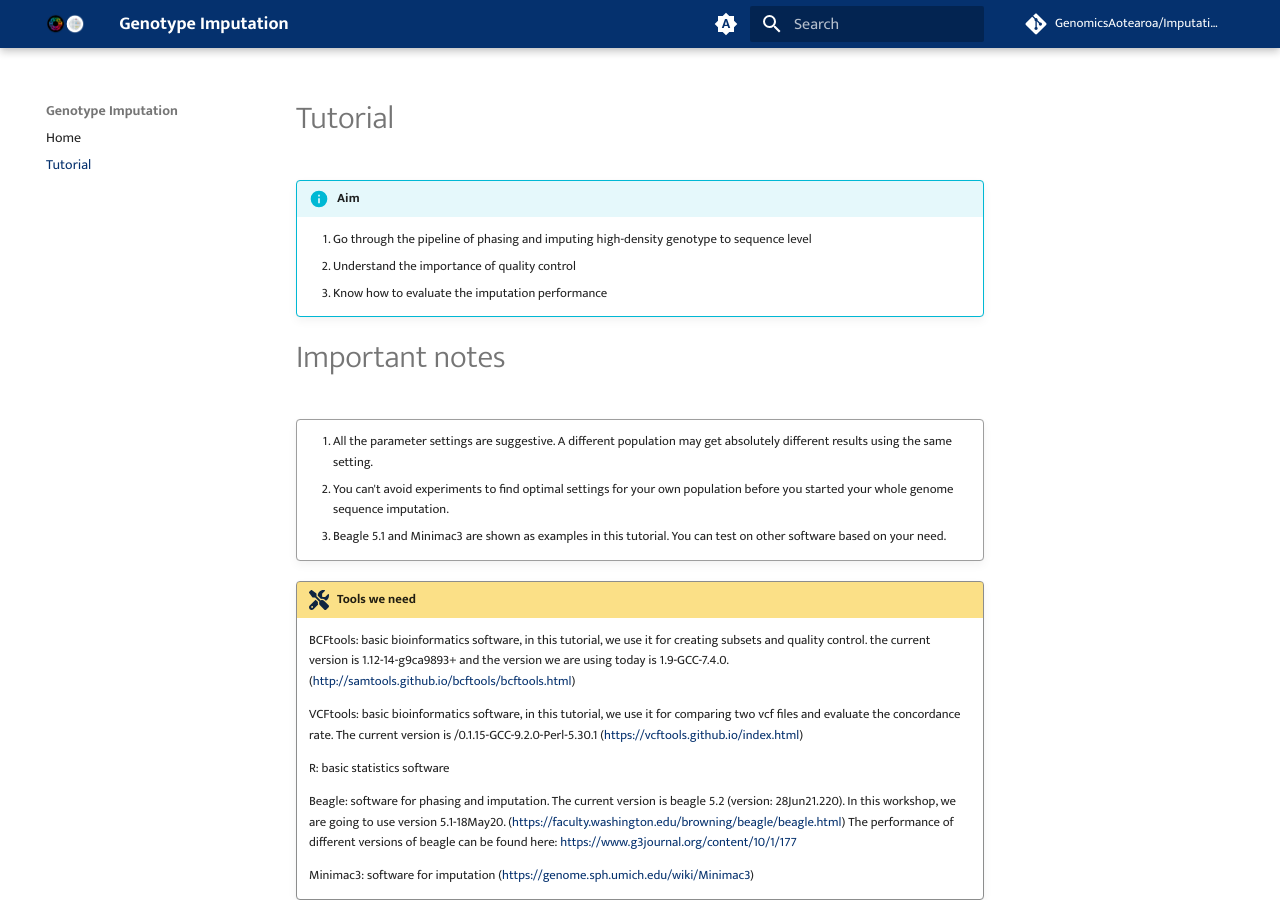
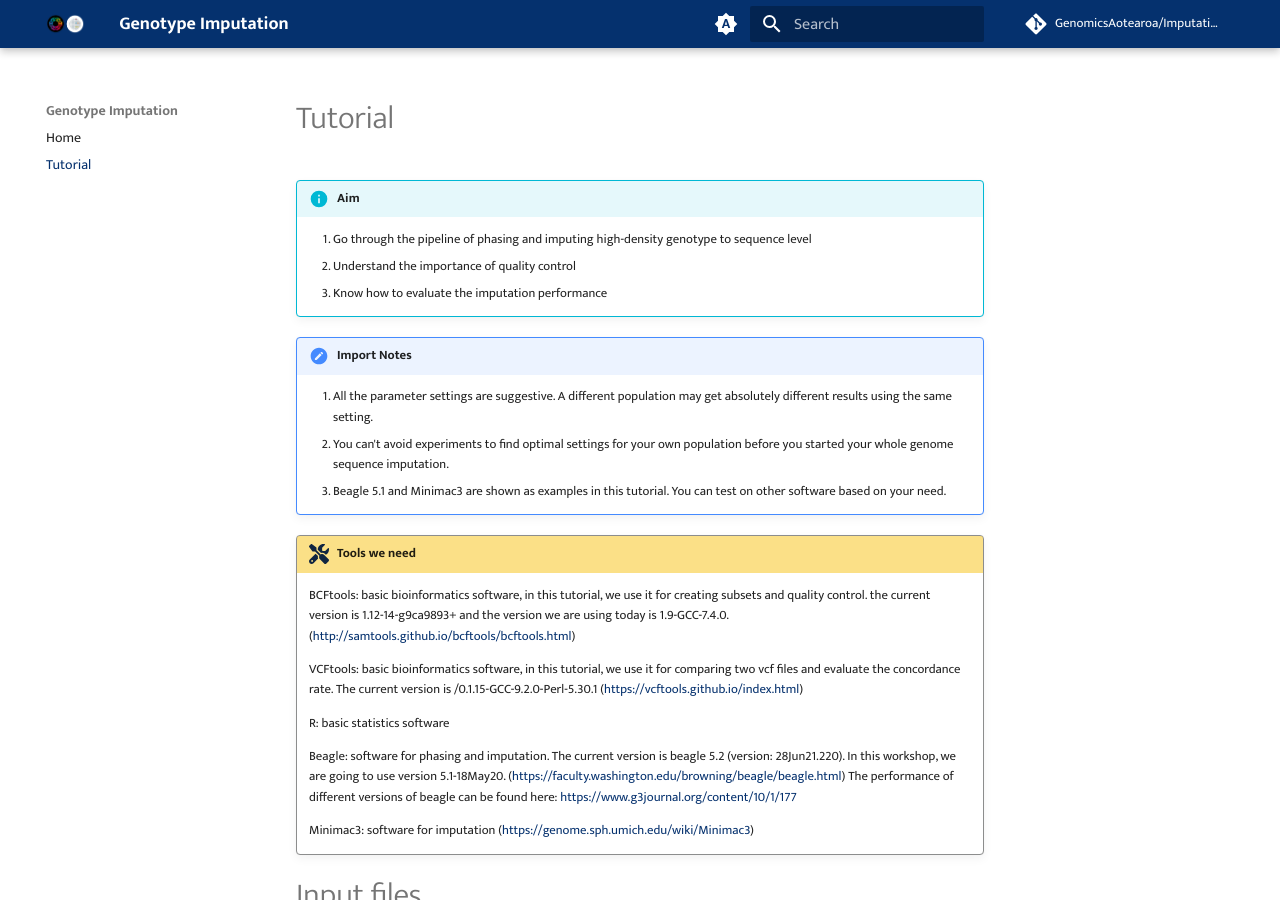
Before and after one commit to GenomicsAotearoa/Imputation-workshop, an MkDocs documentation site: the page built from docs/1_tutorial .md, in a window 1280 px wide and 900 px high. Built offline with MkDocs 1.6.1 and Material for MkDocs 9.7.7, drawn with Linux system fonts in a browser that asks for light colours; comment, search, counter and statistics services are not loaded.

Commit message:
add a note admonition

```diff
--- a/docs/1_tutorial .md
+++ b/docs/1_tutorial .md
@@ -6,9 +6,8 @@
     2. Understand the importance of quality control
     3. Know how to evaluate the imputation performance
 
-# Important notes
 
-!!! quote ""
+!!! note  "Import Notes"
 
     1. All the parameter settings are suggestive. A different population may get absolutely different results using the same setting.
     2. You can't avoid experiments to find optimal settings for your own population before you started your whole genome sequence imputation.
```
